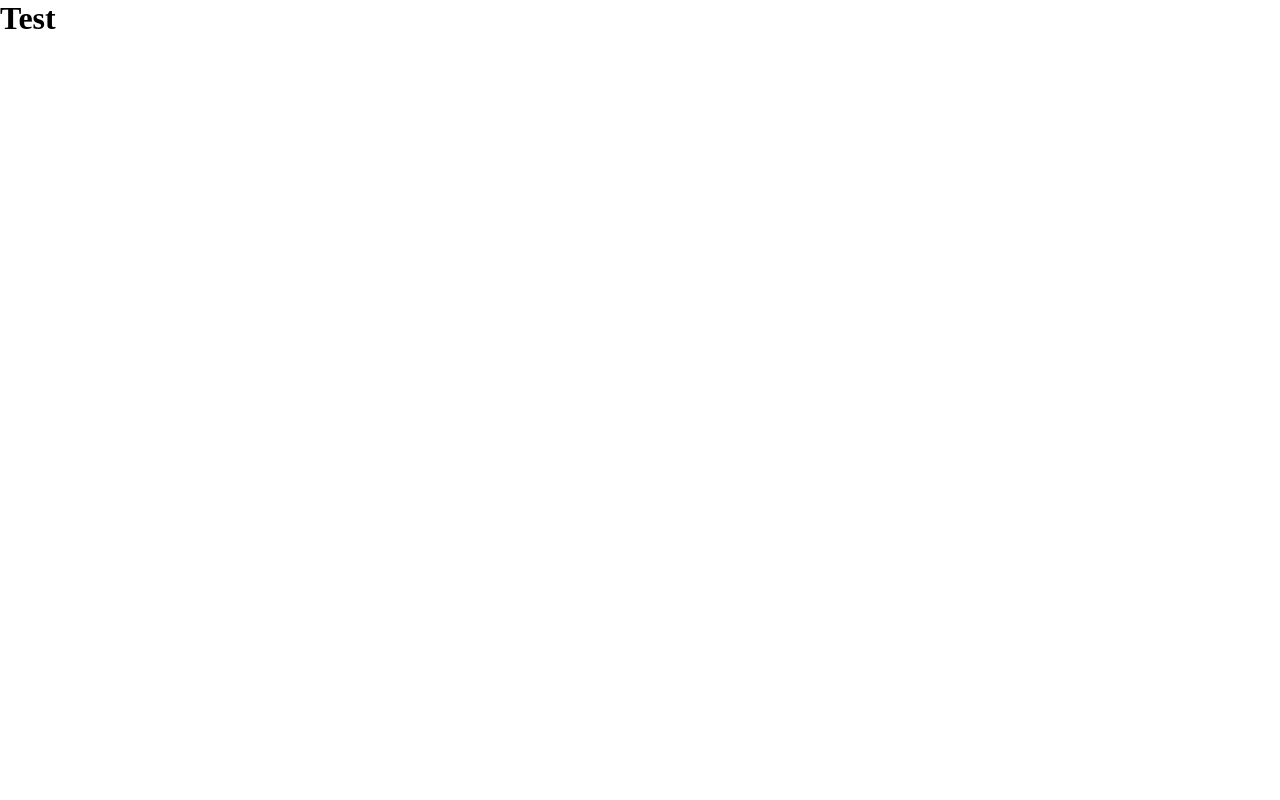
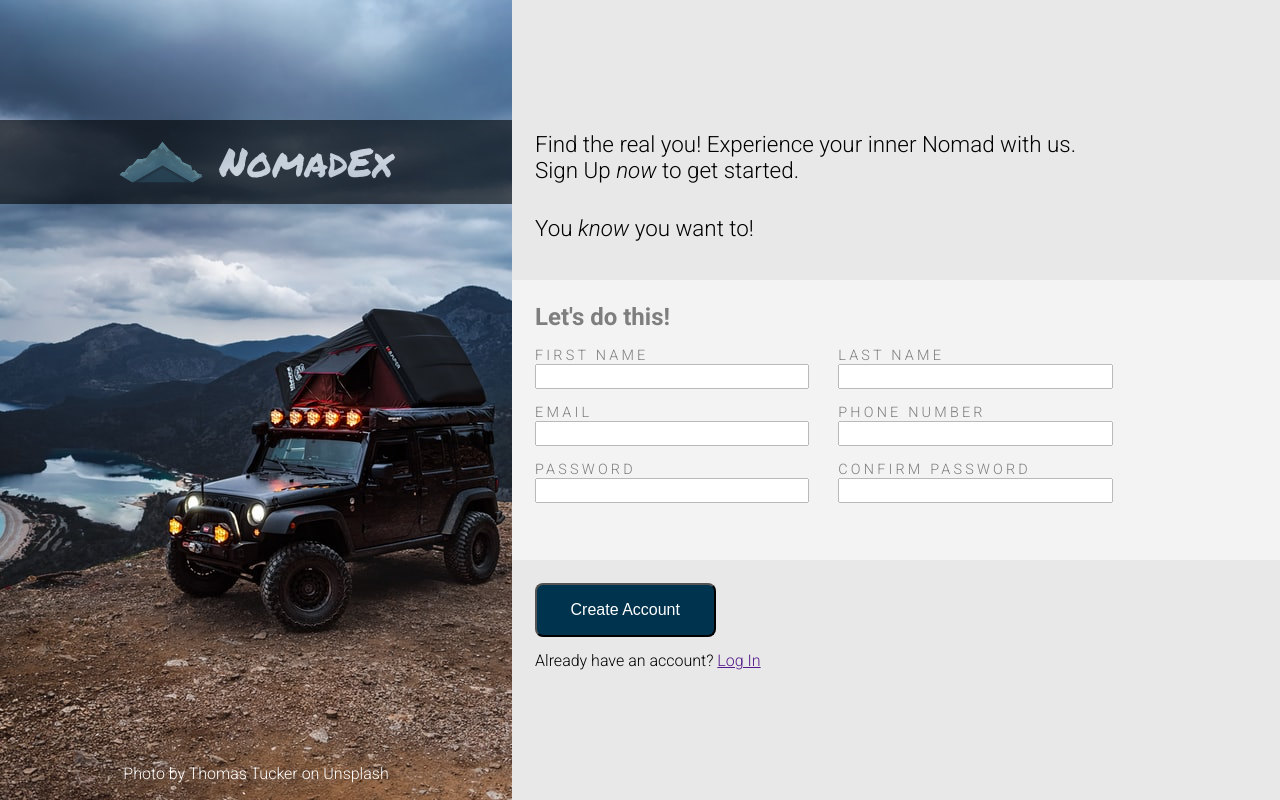
Before and after one commit to JayArya/sign-up-form, a plain HTML site: page index.html in a window 1280 px wide. Drawn offline with Linux system fonts and the light colour scheme.

Commit message:
Implement layout and styles from design

```diff
--- a/index.html
+++ b/index.html
@@ -5,9 +5,72 @@
     <meta http-equiv="X-UA-Compatible" content="IE=edge" />
     <meta name="viewport" content="width=device-width, initial-scale=1.0" />
     <title>Sign Up</title>
+    <link
+      rel="shortcut icon"
+      href="./assets/reshot-icon-mountain-LT5WGSJKYU.svg"
+      type="image/x-icon"
+    />
     <link rel="stylesheet" href="style.css" />
   </head>
   <body>
-    <h1>Test</h1>
+    <div class="wrapper">
+      <div class="left-container">
+        <div class="logo-banner">
+          <img
+            class="logo-image"
+            src="./assets/reshot-icon-mountain-LT5WGSJKYU.svg"
+            alt="mountain-logo"
+          />
+          <span class="logo-name">NomadEx</span>
+        </div>
+        <p id="unsplash-attribution">Photo by Thomas Tucker on Unsplash</p>
+      </div>
+      <div class="right-container">
+        <div class="top-section">
+          <div>
+            Find the real you! Experience your inner Nomad with us.<br />
+            Sign Up <em>now</em> to get started.
+          </div>
+          <div>You <em>know</em> you want to!</div>
+        </div>
+        <div class="mid-section">
+          <h2>Let's do this!</h2>
+          <form action="" class="sign-up-form">
+            <p>
+              <label for="first-name">First Name</label><br />
+              <input type="text" id="first-name" name="first-name" />
+            </p>
+            <p>
+              <label for="last-name">Last Name</label><br />
+              <input type="text" id="last-name" name="last-name" />
+            </p>
+            <p>
+              <label for="email">Email</label><br />
+              <input type="text" id="email" name="email" />
+            </p>
+            <p>
+              <label for="phone">Phone Number</label><br />
+              <input type="text" id="phone" name="phone" />
+            </p>
+            <p>
+              <label for="password">Password</label><br />
+              <input type="text" id="password" name="password" />
+            </p>
+            <p>
+              <label for="confirm-password">Confirm Password</label><br />
+              <input
+                type="text"
+                id="confirm-password"
+                name="confirm-password"
+              />
+            </p>
+          </form>
+        </div>
+        <div class="bottom-section">
+          <button class="create-account-button">Create Account</button>
+          <span>Already have an account? <a href="">Log In</a></span>
+        </div>
+      </div>
+    </div>
   </body>
 </html>
--- a/style.css
+++ b/style.css
@@ -1,5 +1,137 @@
+@import url("https://fonts.googleapis.com/css2?family=Permanent+Marker&display=swap");
+@import url("https://fonts.googleapis.com/css2?family=Roboto:ital,wght@0,100;0,300;0,700;1,100;1,300;1,700&display=swap");
+
 * {
   margin: 0;
   padding: 0;
   box-sizing: border-box;
+  --main-font: "Roboto", sans-serif;
+  --logo-font: "Permanent Marker", cursive;
 }
+
+body {
+  height: 100vh;
+  width: 100vw;
+  font-family: var(--main-font);
+}
+
+.wrapper {
+  height: 100%;
+  width: 100%;
+  display: grid;
+  grid-template-columns: 4fr 6fr;
+}
+
+.left-container {
+  background-image: url(./assets/thomas-tucker-QsiuD0w95h0-unsplash.jpg);
+  background-position: center;
+}
+
+.logo-banner {
+  position: relative;
+  top: 15%;
+  width: 100%;
+  height: auto;
+  background-color: black;
+  opacity: 0.6;
+  display: flex;
+  justify-content: center;
+  align-items: center;
+}
+
+.logo-image {
+  height: 84px;
+  padding-right: 16px;
+}
+
+.logo-name {
+  font-family: var(--logo-font);
+  font-size: 2.5rem;
+  color: white;
+}
+
+#unsplash-attribution {
+  text-align: center;
+  position: relative;
+  top: 85%;
+  color: white;
+}
+
+.right-container {
+  display: flex;
+  flex-direction: column;
+}
+
+.top-section {
+  background-color: #e8e8e8;
+  width: 100%;
+  height: 35%;
+  padding: 3%;
+  font-size: 1.4rem;
+  font-weight: 300;
+  display: flex;
+  flex-direction: column;
+  justify-content: flex-end;
+}
+
+.top-section div {
+  margin: 1rem 0;
+}
+
+.mid-section {
+  background-color: #e8e8e8;
+  opacity: 0.5;
+  width: 100%;
+  height: 35%;
+  padding: 3%;
+}
+
+.sign-up-form {
+  width: max(440px, 80%);
+  display: grid;
+  grid-template-columns: repeat(2, 1fr);
+  gap: 5%;
+  padding: 2% 0;
+}
+
+form p {
+  margin-bottom: 2%;
+}
+
+form label {
+  text-transform: uppercase;
+  font-size: 0.9rem;
+  letter-spacing: 0.2rem;
+}
+
+form input {
+  width: 100%;
+  font-size: 1.1rem;
+}
+
+.bottom-section {
+  background-color: #e8e8e8;
+  width: 100%;
+  height: 30%;
+  padding: 3%;
+  display: flex;
+  flex-direction: column;
+}
+
+.create-account-button {
+  width: 25%;
+  background-color: #00334e;
+  color: white;
+  padding: 16px 32px;
+  border-radius: 8px;
+  text-align: center;
+  text-decoration: none;
+  display: inline-block;
+  font-size: 1rem;
+  margin-bottom: 2%;
+}
+
+.create-account-button:hover {
+  cursor: pointer;
+  opacity: 0.9;
+}
```
Also changed, not shown: assets/reshot-icon-mountain-LT5WGSJKYU.svg (added), assets/thomas-tucker-QsiuD0w95h0-unsplash.jpg (added).
